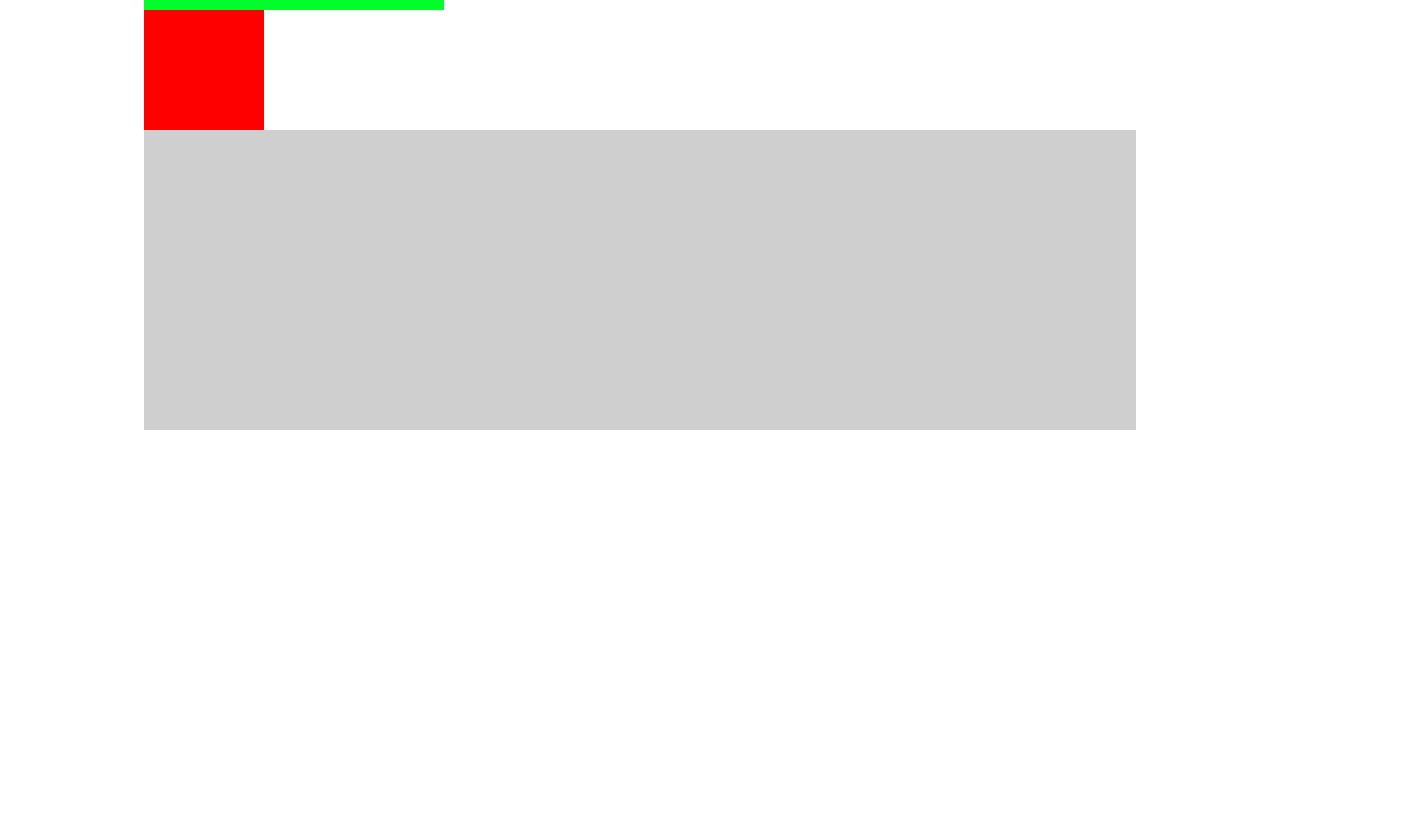
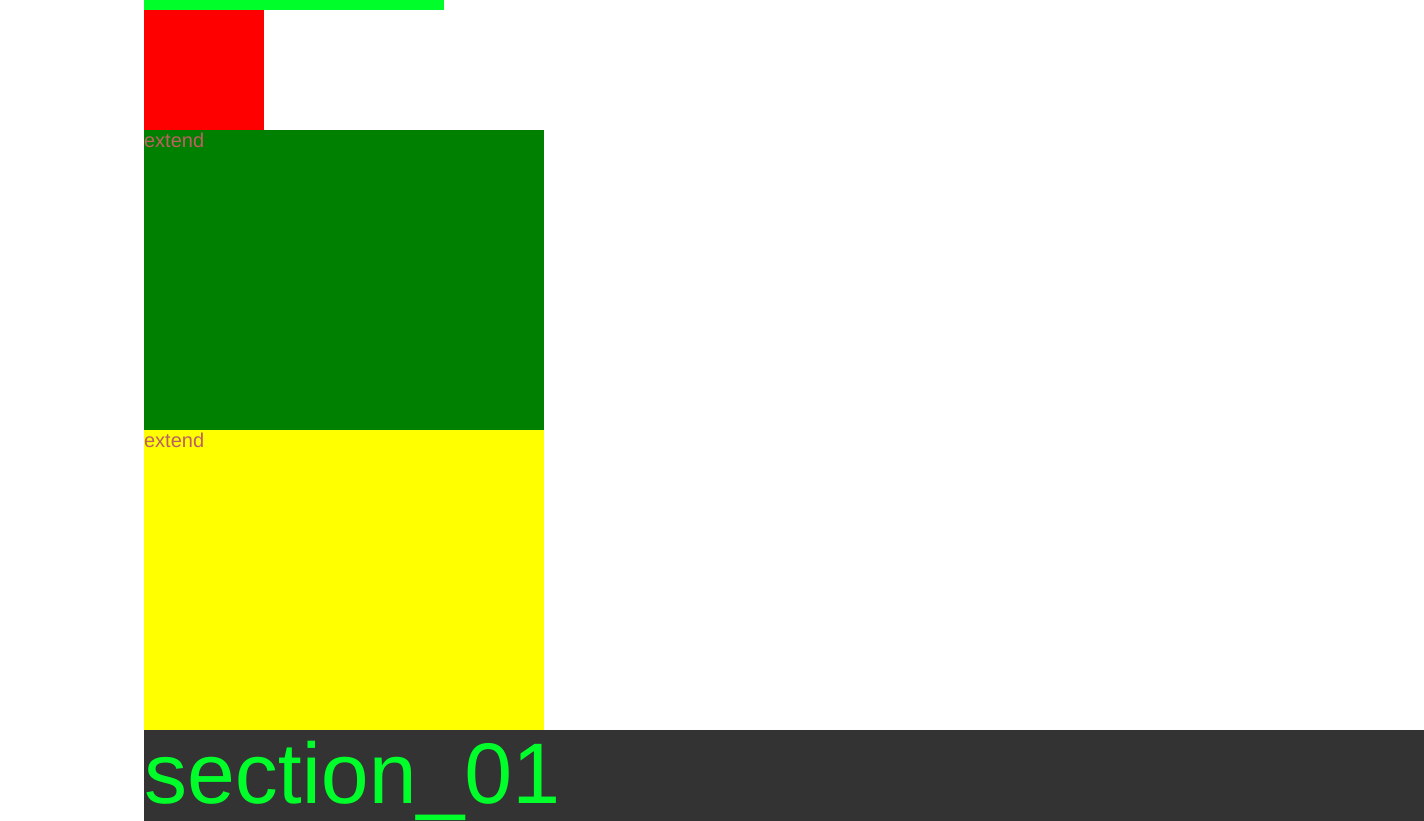
Before and after one commit to sexfat/dd103, a plain HTML site: page index.html in a window 1280 px wide. Shown: the part 600-1421 px from the top of the page, 1424 px wide, since content can reach past the window. Before the commit the page ends 1050 px from the top, so only its background shows below. Drawn offline with Linux system fonts and the light colour scheme.

Commit message:
add content

```diff
--- a/index.html
+++ b/index.html
@@ -17,6 +17,16 @@
             <div class="rect">正方形</div>
             <div class="rect300"></div>
             <div class="rect400"></div>
+            <div class="box-green">extend</div>
+            <div class="box-yellow">extend</div>
+            <div class="section_01">
+                <h2>section_01</h2>
+            </div>
+            <div class="section_02">
+                <h2>section_02</h2>
+            </div>
+            <div class="section_03"></div>
+
 
         </div>
         <footer>
--- a/sass/_mixins.scss
+++ b/sass/_mixins.scss
@@ -4,3 +4,69 @@
     width: 80%;
     background-color: rgb(235, 10, 10);
 }
+
+
+@mixin rect($width, $bgc) {
+    width: $width;
+    height: $width;
+    background-color: $bgc;
+}
+
+@mixin btn($classname, $width, $bgc) {
+    #{$classname} {
+        width: $width;
+        height: $width;
+        background-color: $bgc;
+    }
+}
+
+@mixin boxsizing($value) {
+    -webkit-box-sizing: $value;
+    box-sizing: $value;
+}
+
+@mixin btn_module($btn_name, $width, $height, $bgc, $color, $border:null ,$radius: 'false') {
+    .#{$btn_name} {
+        text-align: center;
+        width: $width;
+        height: $height;
+        line-height: $height;
+        background-color: $bgc;
+        @if ($radius == 'true') {
+           border-radius: 10px
+        }
+        color: $color;
+        cursor: pointer;
+        border: $border;
+
+        &:hover {
+            background-color: darken($bgc, 40%);
+
+        }
+    }
+}
+
+
+
+@mixin fontsize($fontBasesize) {
+    h1 {
+        font-size: $fontBasesize * 5
+    }
+
+    h2 {
+        font-size: $fontBasesize * 4.3
+    }
+
+    h3 {
+        font-size: $fontBasesize * 3.4
+    }
+
+    h4 {
+        font-size: $fontBasesize * 2.1
+    }
+
+    h5 {
+        font-size: $fontBasesize * 1.4
+    }
+
+}
--- a/sass/_var.scss
+++ b/sass/_var.scss
@@ -1,5 +1,5 @@
 $fontsize : 30px;
-$fontBasesize : 16px;
+$fontBasesize : 20px;
 $color : rgb(189, 96, 96);
 $fontfamily : Helvetica,
 sans-serif;
--- a/sass/style.scss
+++ b/sass/style.scss
@@ -1,6 +1,6 @@
 @import "var";
 @import "mixins";
-// @import  "reset";
+@import "reset";
 
 
 
@@ -57,11 +57,7 @@ body {
 
 }
 
-@mixin rect($width, $bgc) {
-    width: $width;
-    height: $width;
-    background-color: $bgc;
-}
+
 
 .rect {
     @include rect(180px, #00ffdd);
@@ -77,21 +73,12 @@ body {
 }
 
 
-@mixin btn($classname, $width, $bgc) {
-    #{$classname} {
-        width: $width;
-        height: $width;
-        background-color: $bgc;
-    }
-}
+
 
 
 @include btn(".btns", 300px, #333);
 
-@mixin boxsizing($value) {
-    -webkit-box-sizing: $value;
-    box-sizing: $value;
-}
+
 
 .box {
     @include boxsizing(border-box);
@@ -99,35 +86,91 @@ body {
 
 
 @mixin rect_01($width:400px, $height:300px) {
-    .rect01 {
-        width: $width;
-        height: $height;
-    }
+    width: $width;
+    height: $height;
 }
 
-@include rect_01(500px , 300px);
 
 
-@mixin btn_module($btn_name,$width, $height, $bgc, $color, $border:null) {
-    .#{$btn_name} {
-        text-align: center;
-        width: $width;
-        height: $height;
-        line-height: $height;
-        background-color: $bgc;
-        color: $color;
-        cursor: pointer;
-        border: $border;
-        &:hover {
-            background-color: darken($bgc, 40%);
+@include btn_module("btn_wide", 300px, 40px, #f20, #333, 1px solid #333);
 
-        }
+@include btn_module("btn_big", 500px, 50px, #00a2ff, rgb(26, 26, 26), 2px solid #333);
+
+
+%green {
+    background-color: green;
+}
+
+.yellow {
+    background-color: yellow;
+}
+
+@mixin green() {
+    background-color: green;
+}
+
+
+
+.box-green {
+    @include rect_01();
+    @extend %green;
+    //   @include green();
+
+}
+
+
+.box-yellow {
+    @include rect_01();
+    @extend .yellow;
+}
+
+.width {
+    width: 100rem + 100rem;
+    height: 30 - 20px;
+    font-size: 10 * 10px;
+    margin: (100/10) + px;
+
+}
+
+
+
+@include fontsize($fontBasesize);
+
+
+
+.box_area {
+
+    $margintop: 50px;
+
+    @if ($margintop <=20px) {
+        margin-top: $margintop
+    }
+
+    @else {
+        margin-top: ($margintop/2)
     }
 }
 
 
-@include btn_module("btn_wide" ,300px, 40px , #f20 ,#333 );
+@mixin section($i, $bgc) {
+    .section_#{$i} {
+        width: 100vw;
+        height: 100vh;
+        background-color: $bgc;
+        @content
+    }
+};
 
 
+@include section('01' , #333){
+   h2 {
+       color: #00ff2a;
+   }
+}
 
-@include btn_module("btn_big" ,500px, 50px , #00a2ff ,rgb(26, 26, 26) , 2px solid #333 )
+
+@include section('02' , rgb(252, 0, 0)){
+    h2 {
+        color: #00b7ff;
+    }
+ }
```
Also changed, not shown: css/style.css, 1 other file.
